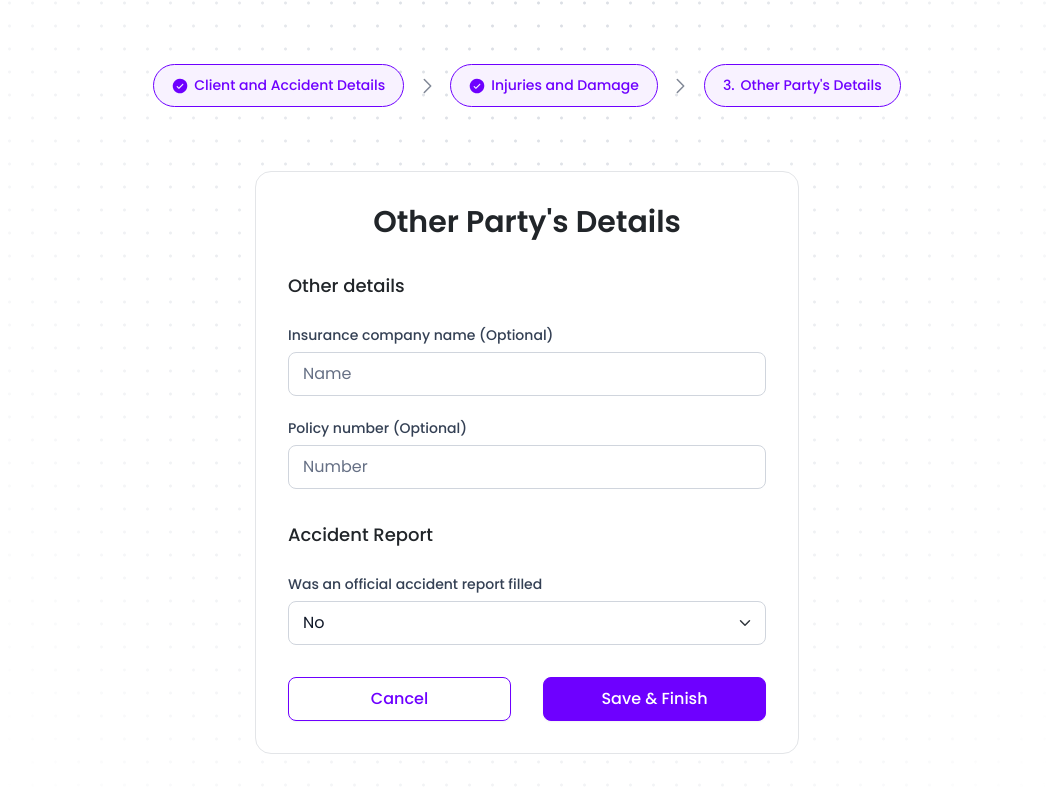
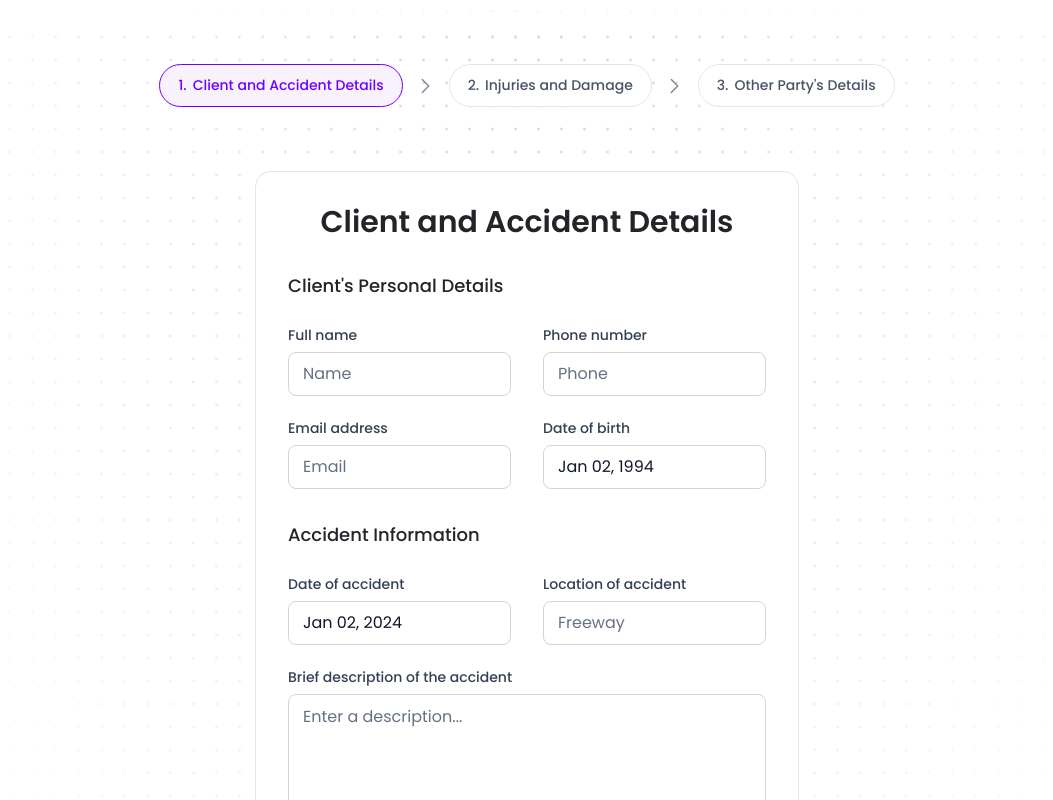
Before and after one commit to shahbaz760/nocred3, a React (Vite) app: page /post-case in a window 1280 px wide. Shown: the top 800 px of the page, without its empty margins (113-1166 px from the left). Built offline with nearby package versions, Linux system fonts and the light colour scheme.

Commit message:
worked on validation changes

```diff
--- a/src/pages/post-case/index.tsx
+++ b/src/pages/post-case/index.tsx
@@ -21,7 +21,7 @@ import PageLayout from '../../layouts/pageLayout/pageLayout';
 
 const PostCase = () => {
   const [loading, setLoading] = useState(false);
-  const [activeStep, setActiveStep] = useState(3);
+  const [activeStep, setActiveStep] = useState(1);
 
   const currentDate = new Date();
   const twentyYearsAgo = new Date(currentDate);
@@ -74,8 +74,7 @@ const PostCase = () => {
     },
     validationSchema: postCaseValidationStep3,
     onSubmit: () => {
-      // if (!loading) handleSubmit();
-      setActiveStep(4);
+      if (!loading) handleSubmit();
     },
   });
 
```
